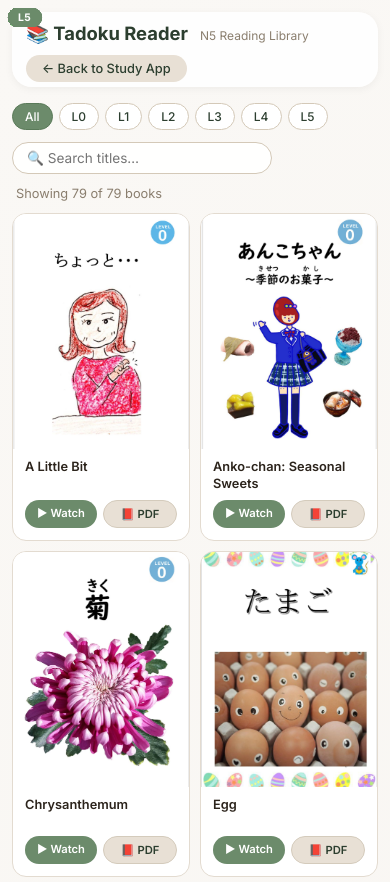
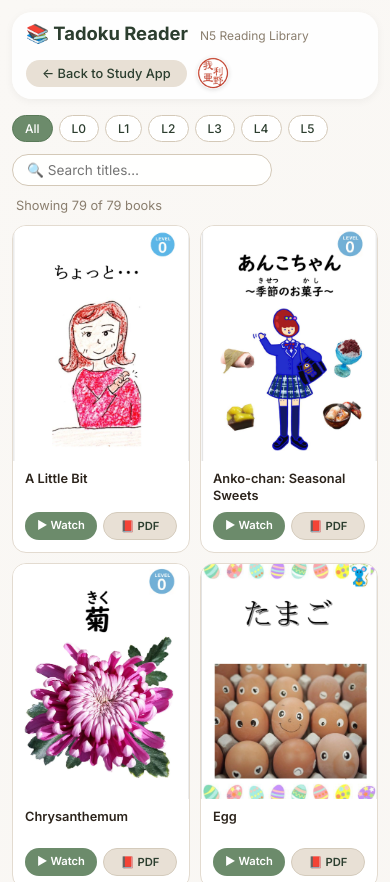
Before and after one commit to ACG-Applications/tadoku-reader, a plain HTML site: page index.html in a window 390 px wide. Shown: the top 882 px of the page. Drawn offline with Linux system fonts and the light colour scheme.

Commit message:
fix: repair broken book assets, duplicate scripts and the level badge; add brand
Data bugs (8 broken asset links across 3 books):
- Level-3-shiiitake-mushroom -> the files are Level-3-shiitake-mushroom (extra "i").
- Level-3-tsureruzegusa -> files are Level-3-tsurezuregusa; the display title had the same
  typo ("Tsureruzegusa"), now "Tsurezuregusa".
- Level-0-Hanasuke-The-Chihuahua-Im-Sorry-Big-Sister: the data was right but the pdf and
  mp4 had a double dot before the extension ("..pdf"), so neither resolved. Renamed both
  to match the cover and the data.
Cross-referencing READERS against the filesystem now reports 0 missing covers, pdfs and
videos (was 2 / 3 / 3).

Duplicate scripts:
index.html loaded js/data/readers.js and js/app.js twice. The second readers.js throws
"Identifier 'READERS' has already been declared", and the second app.js re-runs the whole
IIFE, registering its three listeners a second time. Removed the duplicates.

Level badge:
.reader-level-badge was a direct child of .reader-card with position:absolute, but
.reader-card is not positioned, so all 79 badges stacked at the top-left corner of the page
- the only visible one being the last rendered ("L5"). The cover artwork already shows each
book's level in its own pill, and the placeholder path shows "Level N", so the DOM badge
was redundant as well as broken. Removed the span and its CSS; data-level stays for
filtering.

Also added the missing .reader-cover-wrap box: books without a video use a div instead of
the <a>, and with no rule the cover had no aspect ratio.

Brand:
images/icons/Antonio.png was present but untracked and unused. Added it to the header's
right side (40px, 32px under 480px), precached it, and bumped the cache to tadoku-v6.

Stale text:
readers.js's header comment still described media at ../n5-study-app/... and the footer
said "media files live in the n5-study-app repo" - both were true before the media was
copied in. Both now describe the local layout.

Verified: 79 books render, 0 missing assets, no stray badge, CSS braces balanced, app.js
and readers.js parse, renders at 360x640, 667x375 and 768x1024.

```diff
--- a/css/tadoku.css
+++ b/css/tadoku.css
@@ -36,6 +36,31 @@ body {
   border-radius: 20px;
   box-shadow: 0 2px 8px rgba(0, 0, 0, 0.05);
   margin-bottom: 16px;
+}
+
+/* Brand mark (top right) */
+.header-right {
+  display: flex;
+  align-items: center;
+  gap: 10px;
+}
+
+.antonio-signature {
+  width: 40px;
+  height: 40px;
+  border-radius: 50%;
+  object-fit: cover;
+  flex-shrink: 0;
+  background: #ffffff;
+  box-shadow: 0 1px 4px rgba(0, 0, 0, 0.12);
+}
+
+/* keep the mark small enough to sit beside the back button on phones */
+@media (max-width: 480px) {
+  .antonio-signature {
+    width: 32px;
+    height: 32px;
+  }
 }
 
 .header-left {
@@ -173,6 +198,15 @@ body {
 }
 
 /* Cover (clickable, opens video) */
+/* Books with no video use a div wrapper instead of the <a>. It needs the same box,
+   otherwise the cover has no aspect ratio and overflows the card. */
+.reader-cover-wrap {
+  display: block;
+  position: relative;
+  aspect-ratio: 3 / 4;
+  background: #f0ebe3;
+  overflow: hidden;
+}
 .reader-cover-link {
   display: block;
   position: relative;
@@ -229,20 +263,6 @@ body {
   font-weight: 500;
 }
 
-/* Level badge overlaid on cover */
-.reader-level-badge {
-  position: absolute;
-  top: 8px;
-  left: 8px;
-  background: rgba(108, 139, 107, 0.92);
-  color: white;
-  font-size: 0.65rem;
-  font-weight: 700;
-  padding: 3px 10px;
-  border-radius: 20px;
-  letter-spacing: 0.3px;
-  z-index: 2;
-}
 
 /* Card body */
 .reader-body {
--- a/index.html
+++ b/index.html
@@ -39,6 +39,13 @@
             class="back-btn"
             >← Back to Study App</a
           >
+          <img
+            src="images/icons/Antonio.png"
+            alt="ACG Applications"
+            class="antonio-signature"
+            width="40"
+            height="40"
+          />
         </div>
       </header>
 
@@ -73,20 +80,18 @@
         💡 Click a cover or <strong>▶ Watch</strong> to play the video ·
         <strong>📕 PDF</strong> opens the printable book.
         <br />
-        Media files live in the
+        Media originally collected in the
         <a
           href="https://github.com/ACG-Applications/n5-study-app"
           target="_blank"
           rel="noopener noreferrer"
           >n5-study-app</a
         >
-        repo.
+        project.
       </footer>
     </div>
 
     <!-- Data first, then app -->
-    <script src="js/data/readers.js"></script>
-    <script src="js/app.js"></script>
     <script src="js/data/readers.js"></script>
     <script src="js/app.js"></script>
 
--- a/js/app.js
+++ b/js/app.js
@@ -79,7 +79,6 @@
 
     return `
       <article class="reader-card" data-level="${book.level}" data-title="${esc(book.title.toLowerCase())}">
-        <span class="reader-level-badge">L${book.level}</span>
         ${coverWrapper}
         <div class="reader-body">
           <h3 class="reader-title">${esc(book.title)}</h3>
--- a/js/data/readers.js
+++ b/js/data/readers.js
@@ -11,9 +11,9 @@
    - title : shown on the card (English or Japanese, your choice)
    - level : 0–4 (used for the video subfolder + level badge)
    - base  : filename WITHOUT extension. The same base is used for:
-               video → ../n5-study-app/videos/reading/level{L}/{base}.mp4
-               pdf   → ../n5-study-app/pdf/reading/{base}.pdf
-               cover → ../n5-study-app/images/reading/{base}.png
+               video → videos/reading/level{L}/{base}.mp4
+               pdf   → pdf/reading/{base}.pdf
+               cover → images/covers/level{L}/{base}.png
 
    OPTIONAL: hide a missing asset for a specific book
    ---------------------------------------------------
@@ -292,7 +292,7 @@ const READERS = [
   {
     title: "Shiitake Mushroom",
     level: 3,
-    base: "Level-3-shiiitake-mushroom",
+    base: "Level-3-shiitake-mushroom",
   },
   {
     title: "Mr. Kichishiroku",
@@ -300,9 +300,9 @@ const READERS = [
     base: "Level-3-the-story-of-mr-kichishiroku-a-fish-called-babakuro",
   },
   {
-    title: "Tsureruzegusa",
+    title: "Tsurezuregusa",
     level: 3,
-    base: "Level-3-tsureruzegusa",
+    base: "Level-3-tsurezuregusa",
   },
   {
     title: "Wild Rose",
--- a/sw.js
+++ b/sw.js
@@ -2,7 +2,7 @@
    TADOKU READER — Service Worker (App Shell Offline Support)
    ================================================================ */
 
-const CACHE_NAME = "tadoku-v5";
+const CACHE_NAME = "tadoku-v6";
 const ASSETS_TO_CACHE = [
   "./",
   "./index.html",
```
Also changed, not shown: images/icons/Antonio.png (added), 4 other files.
